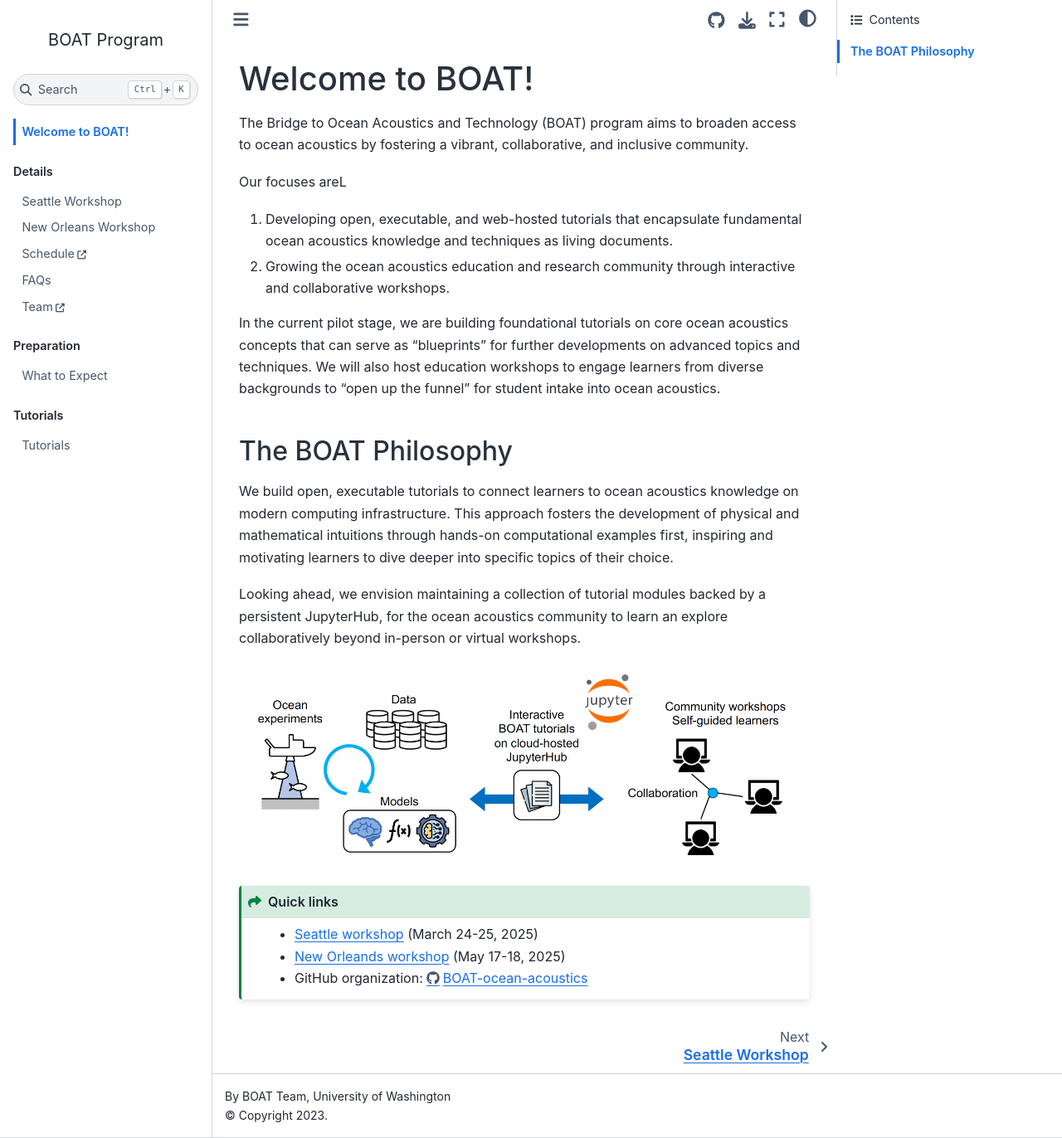
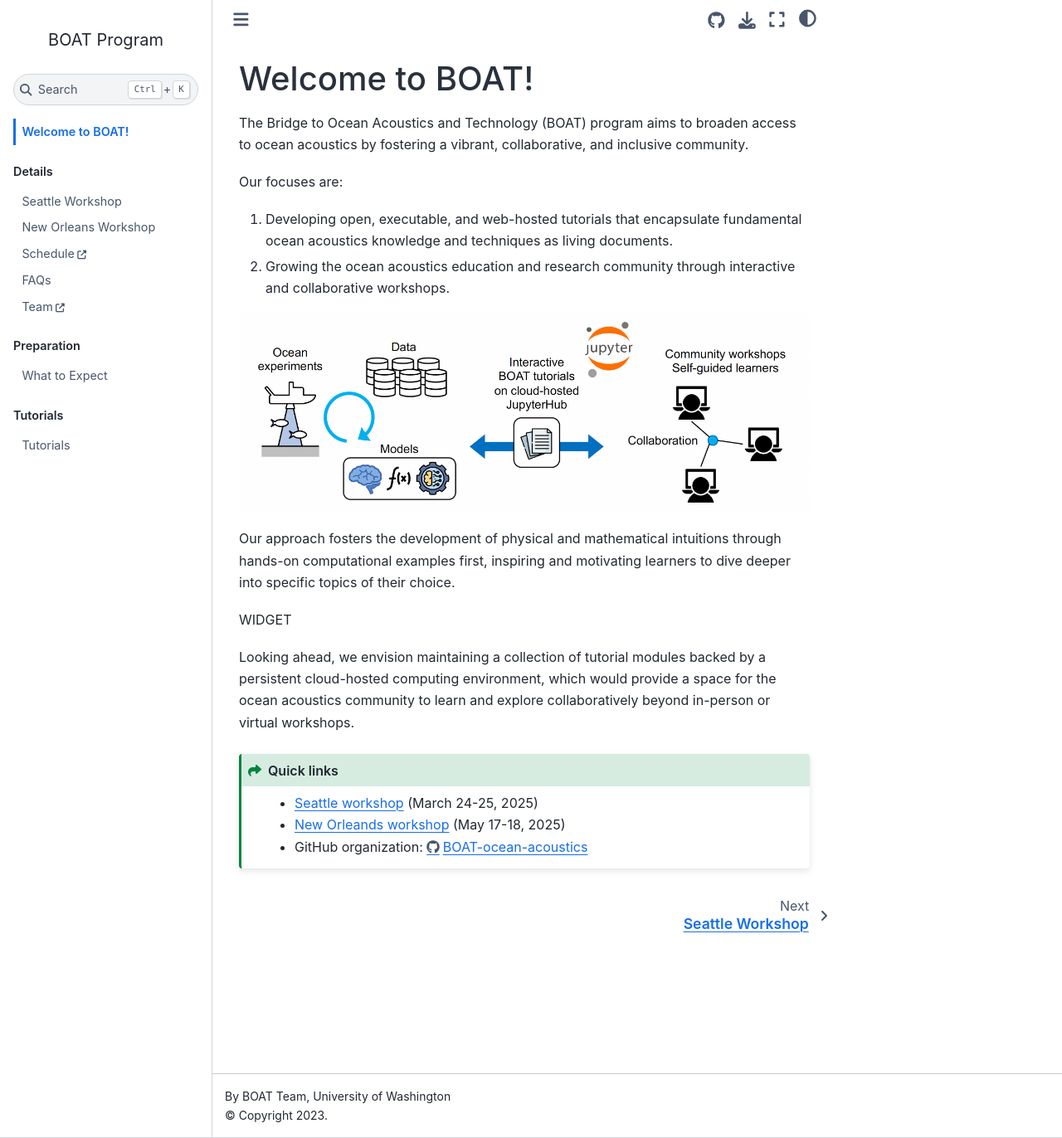
Before and after one commit to BOAT-ocean-acoustics/boat-website, a Jupyter Book: the page built from book/intro.md, in a window 1280 px wide and 1372 px high. Shown: the whole window at 83% size. Built offline with Jupyter Book 1.0.4 settings and Sphinx 7.4.7 and the Sphinx Book theme 1.1.4, drawn with Linux system fonts in a browser that asks for light colours; pages that are not in the unit, such as notebooks, are missing from menus.

Commit message:
change wording

```diff
--- a/book/intro.md
+++ b/book/intro.md
@@ -2,21 +2,17 @@
 
 The Bridge to Ocean Acoustics and Technology (BOAT) program aims to broaden access to ocean acoustics by fostering a vibrant, collaborative, and inclusive community.
 
-Our focuses areL
+Our focuses are:
 1) Developing open, executable, and web-hosted tutorials that encapsulate fundamental ocean acoustics knowledge and techniques as living documents.
 2) Growing the ocean acoustics education and research community through interactive and collaborative workshops.
 
-In the current pilot stage, we are building foundational tutorials on core ocean acoustics concepts that can serve as "blueprints" for further developments on advanced topics and techniques. We will also host education workshops to engage learners from diverse backgrounds to "open up the funnel" for student intake into ocean acoustics.
-
-
-## The BOAT Philosophy
-
-We build open, executable tutorials to connect learners to ocean acoustics knowledge on modern computing infrastructure. This approach fosters the development of physical and mathematical intuitions through hands-on computational examples first, inspiring and motivating learners to dive deeper into specific topics of their choice.
-
-Looking ahead, we envision maintaining a collection of tutorial modules backed by a persistent JupyterHub, for the ocean acoustics community to learn an explore collaboratively beyond in-person or virtual workshops.
-
 ![](./img/boat_diagram.png)
 
+Our approach fosters the development of physical and mathematical intuitions through hands-on computational examples first, inspiring and motivating learners to dive deeper into specific topics of their choice.
+
+WIDGET
+
+Looking ahead, we envision maintaining a collection of tutorial modules backed by a persistent cloud-hosted computing environment, which would provide a space for the ocean acoustics community to learn and explore collaboratively beyond in-person or virtual workshops.
 
 
 
```
